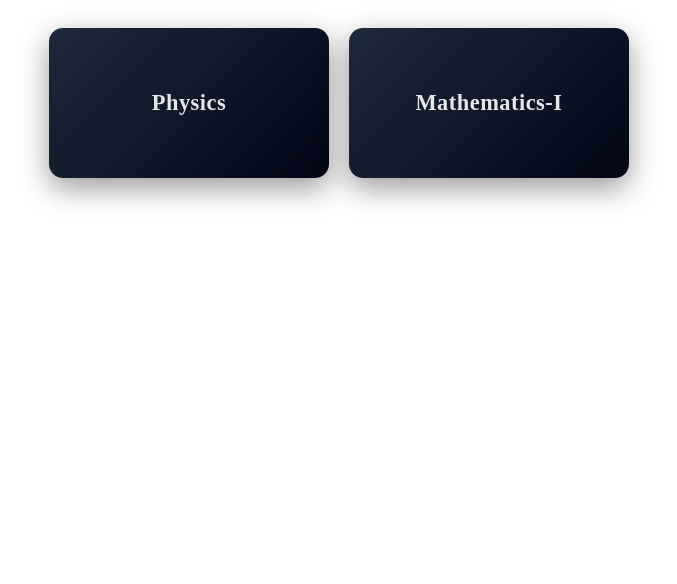
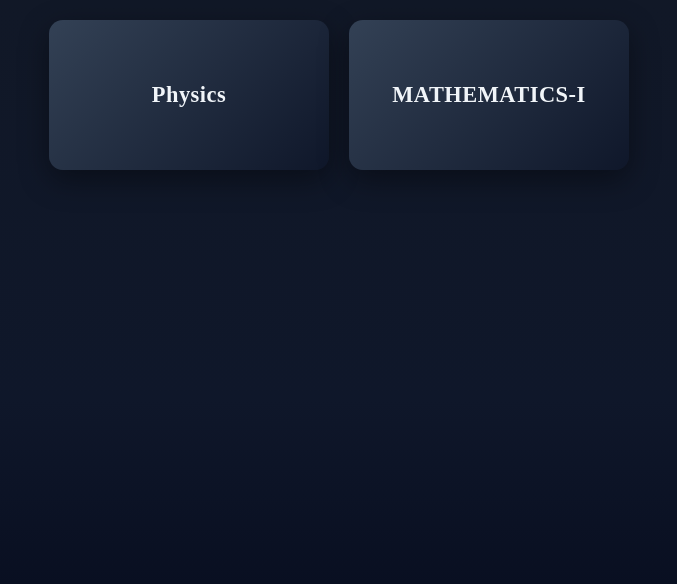
Before and after one commit to Trijal-chaudhary/SmartStudy, a React (Vite) app in the folder client/: page / in a window 1280 px wide. Shown: the top 584 px of the page, without its empty margins (301-978 px from the left). Built offline with nearby package versions, Linux system fonts and the light colour scheme.

Commit message:
added the chapter and subjects

```diff
--- /dev/null
+++ b/client/Components/Chapters/Chapters.jsx
@@ -0,0 +1,19 @@
+import React from "react";
+import Subject from "../../src/assets/Subjects";
+import { useParams } from "react-router-dom";
+
+const Chapters = () => {
+  const { sub } = useParams();
+  return (
+    <div className="SubjectsOuterMain">
+      {Subject[sub]?.map((ele, idx) => (
+        <div key={idx} className="Subs02">
+          <h2>Unit: {ele.Unit}</h2>
+          <h3>{ele.name}</h3>
+        </div>
+      ))}
+    </div>
+  );
+};
+
+export default Chapters;
--- a/client/Components/Subjects/Subjects.css
+++ b/client/Components/Subjects/Subjects.css
@@ -6,12 +6,23 @@
   justify-content: center;
   align-items: center;
   flex-wrap: wrap;
+
 }
-
+html,
+body {
+  height: 100%;
+  margin: 0;
+  background: linear-gradient(
+    to bottom,
+    #111827 0%,
+    #0f172a 50%,
+    #020617 100%
+  );
+}
 .Subs02 {
   min-width: 220px;
   padding: 25px 30px;
-  background: linear-gradient(135deg, #1e293b, #020617);
+  background: linear-gradient(135deg, #334155, #0f172a);
   border-radius: 14px;
   cursor: pointer;
   text-align: center;
@@ -22,25 +33,11 @@
   height: 100px;
   display: flex;
   justify-content: center;
+  flex-direction: column;
+  gap: 10px;
   align-items: center;
 }
 
-.Subs02::before {
-  content: "";
-  position: absolute;
-  inset: 0;
-  background: radial-gradient(
-    400px circle at var(--x, 50%) var(--y, 50%),
-    rgba(255, 255, 255, 0.12),
-    transparent 60%
-  );
-  opacity: 0;
-  transition: opacity 0.3s ease;
-}
-
-.Subs02:hover::before {
-  opacity: 1;
-}
 
 .Subs02:hover {
   transform: translateY(-6px) scale(1.03);
@@ -48,8 +45,15 @@
 }
 
 .Subs02 h2 {
-  color: #e5e7eb;
+  color: #f1f5f9;
   font-size: 1.4rem;
+  font-weight: 600;
+  letter-spacing: 0.5px;
+  margin: 0;
+}
+.Subs02 h3{
+  color: #f1f5f9;
+  font-size: 1.1rem;
   font-weight: 600;
   letter-spacing: 0.5px;
   margin: 0;
--- a/client/Components/Subjects/Subjects.jsx
+++ b/client/Components/Subjects/Subjects.jsx
@@ -1,14 +1,25 @@
 import React from "react";
 import "./Subjects.css";
+import Subject from "../../src/assets/Subjects";
+import { useNavigate } from "react-router-dom";
 const Subjects = () => {
+  const navigate = useNavigate();
+  const handelSub = (ele) => {
+    navigate(`/Chapter/${ele}`);
+  };
   return (
     <div className="SubjectsOuterMain">
-      <div className="Subs02">
-        <h2>Physics</h2>
-      </div>
-      <div className="Subs02">
-        <h2>Mathematics-I</h2>
-      </div>
+      {Object.keys(Subject).map((key, idx) => (
+        <div
+          key={idx}
+          className="Subs02"
+          onClick={() => {
+            handelSub(key);
+          }}
+        >
+          <h2>{key}</h2>
+        </div>
+      ))}
     </div>
   );
 };
--- a/client/src/App.jsx
+++ b/client/src/App.jsx
@@ -1,3 +1,4 @@
+import Chapters from "../Components/Chapters/Chapters";
 import Subjects from "../Components/Subjects/Subjects";
 import "./App.css";
 import { BrowserRouter, Route, Routes } from "react-router-dom";
@@ -7,6 +8,7 @@ function App() {
       <BrowserRouter>
         <Routes>
           <Route path="/" element={<Subjects />} />
+          <Route path="/Chapter/:sub" element={<Chapters />} />
         </Routes>
       </BrowserRouter>
     </>
```
Also changed, not shown: client/Components/Chapters/Chapters.css (added).
